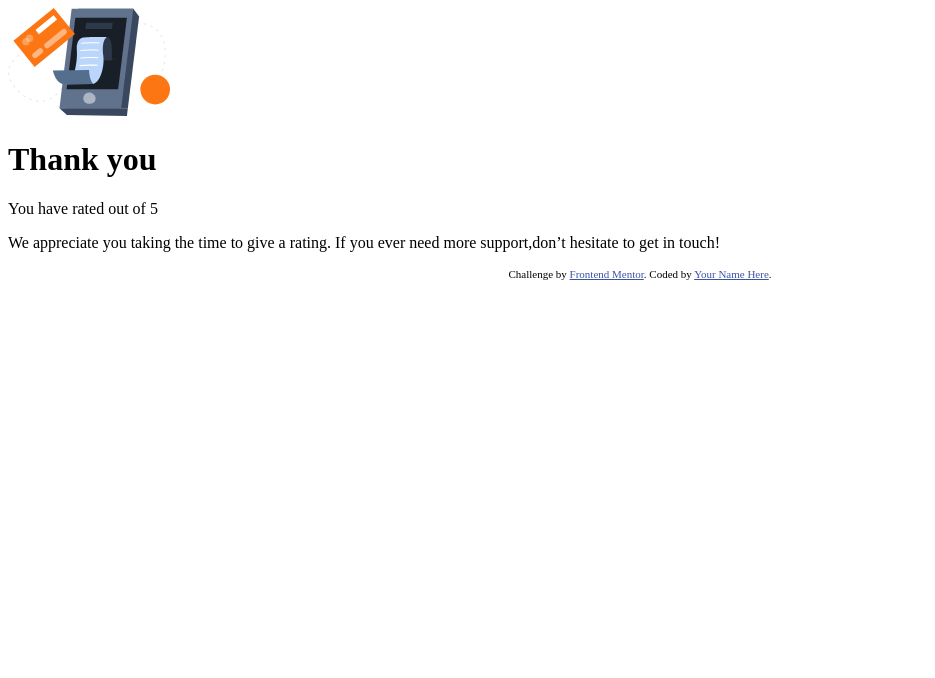
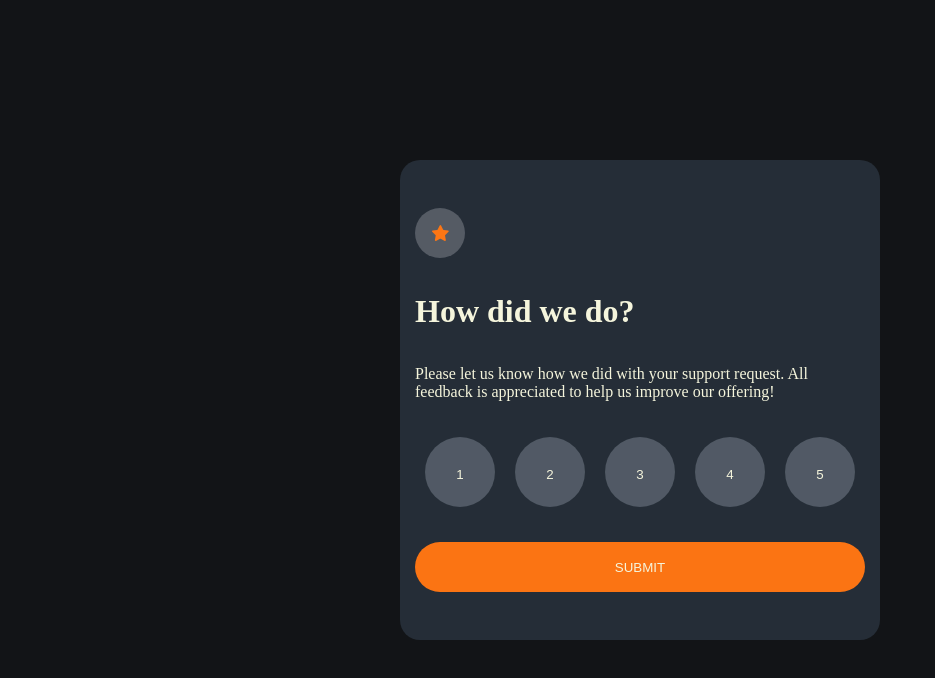
Before and after one commit to UthpalSuvarna/Interactive-rating-component, a plain HTML site: page index.html in a window 1280 px wide. Shown: the whole page, without its empty margins (0-935 px from the left). Drawn offline with Linux system fonts and the light colour scheme.

Commit message:
Added style and edited css

```diff
--- a/index.html
+++ b/index.html
@@ -1,24 +1,36 @@
 <!DOCTYPE html>
 <html lang="en">
+
 <head>
   <meta charset="UTF-8">
-  <meta name="viewport" content="width=device-width, initial-scale=1.0"> <!-- displays site properly based on user's device -->
+  <meta name="viewport" content="width=device-width, initial-scale=1.0">
+  <!-- displays site properly based on user's device -->
 
   <link rel="icon" type="image/png" sizes="32x32" href="./images/favicon-32x32.png">
+  <link rel="stylesheet" href="style.css">
 
   <title>Frontend Mentor | Interactive rating component</title>
 
   <!-- Feel free to remove these styles or customise in your own stylesheet 👍 -->
   <style>
-    .attribution { font-size: 11px; text-align: center; }
-    .attribution a { color: hsl(228, 45%, 44%); }
+    .attribution {
+      font-size: 11px;
+      text-align: center;
+    }
+
+    .attribution a {
+      color: hsl(228, 45%, 44%);
+    }
   </style>
 </head>
+
 <body>
-    <div class="main card" hidden >
-      <div class="icon"><img src="./images/icon-star.svg" alt=""></div>
+
+    <div class="main card" hidden>
+      <div class="icon"><img class="icon-img" src="./images/icon-star.svg" alt=""></div>
       <h1>How did we do?</h1>
-      <p>Please let us know how we did with your support request. All feedback is appreciated to help us improve our offering!</p>
+      <p>Please let us know how we did with your support request. All feedback is appreciated to help us improve our
+        offering!</p>
       <div class="rate-btn">
         <button class="btn" id="1">1</button>
         <button class="btn" id="2">2</button>
@@ -26,23 +38,28 @@
         <button class="btn" id="4">4</button>
         <button class="btn" id="5">5</button>
       </div>
-      <div class="submit">
+      <div class="submit-btn">
         <button class="submit">SUBMIT</button>
       </div>
     </div>
 
     <div class="result card">
       <div class="image"><img src="./images/illustration-thank-you.svg" alt=""></div>
-      <h1>Thank you</h1>
-      <p class="result">You have rated <span></span> out of 5</p>
-      <p>We appreciate you taking the time to give a rating. If you ever need more support,don’t hesitate to get in touch!</p>
+      <p class="result">You have rated out of 5</p>
+      <h1 class="thanks">Thank you</h1>
+      <p style="text-align: center;">We appreciate you taking the time to give a rating. If you ever need more support,don’t hesitate to get in
+        touch!</p>
     </div>
 
 
 
-  <div class="attribution">
-    Challenge by <a href="https://www.frontendmentor.io?ref=challenge" target="_blank">Frontend Mentor</a>.
-    Coded by <a href="#">Your Name Here</a>.
-  </div>
+
+
 </body>
+
 </html>
+
+<!-- <div class="attribution">
+  Challenge by <a href="https://www.frontendmentor.io?ref=challenge" target="_blank">Frontend Mentor</a>.
+  Coded by <a href="#">Your Name Here</a>.
+</div> -->
--- /dev/null
+++ b/style.css
@@ -0,0 +1,89 @@
+*{
+    box-sizing: border-box;
+    margin: 0;
+    padding: 0;
+    color: beige;
+
+}
+body{
+    background-color: hsl(216, 12%, 8%);
+    display: flex;
+    align-items: center;
+    justify-content: center;
+    min-height: 100vh;
+}
+.card{
+    display: grid;
+    align-items: center;
+    justify-content: center;
+    background: hsl(213, 19%, 18%);
+    max-width: 480px;
+    min-height: 480px;
+    border-radius: 20px;
+    padding: 30px;
+
+}
+
+.icon{
+    display: flex;
+    align-items: center;
+    justify-content: center;
+    height: 50px;
+    width: 50px;
+    border-radius: 100%;
+    background-color: hsla(218, 7%, 68%, 0.361);
+}
+
+.main{
+    /* display: none !important; */
+}
+.result{
+    /* display: grid; */
+    display: none !important;
+    align-items: center;
+    justify-content: center;
+
+}
+.thanks{
+    justify-self: center;
+}
+p{
+    width: 100%;
+}
+.image{
+    justify-self: center;
+}
+.rate-btn{
+    display: flex;
+    justify-content: center;
+}
+
+.btn{
+    margin: 0px 10px;
+    background-color: hsla(217, 12%, 63%, 0.393);
+    padding: 30px;
+    border: none;
+    border-radius: 100%;
+    height: 70px;
+    width: 70px;
+    cursor: pointer;
+}
+.btn:hover{
+    background-color: hsl(25, 97%, 53%);
+}
+
+.submit-btn{
+    display: flex;
+    justify-content: center;
+}
+.submit{
+    background-color: hsl(25, 97%, 53%);
+    width: 100%;
+    height: 50px;
+    border: none;
+    border-radius: 50px;
+}
+.submit:hover{
+    background-color: white;
+    color: hsl(25, 97%, 53%);
+}
```
